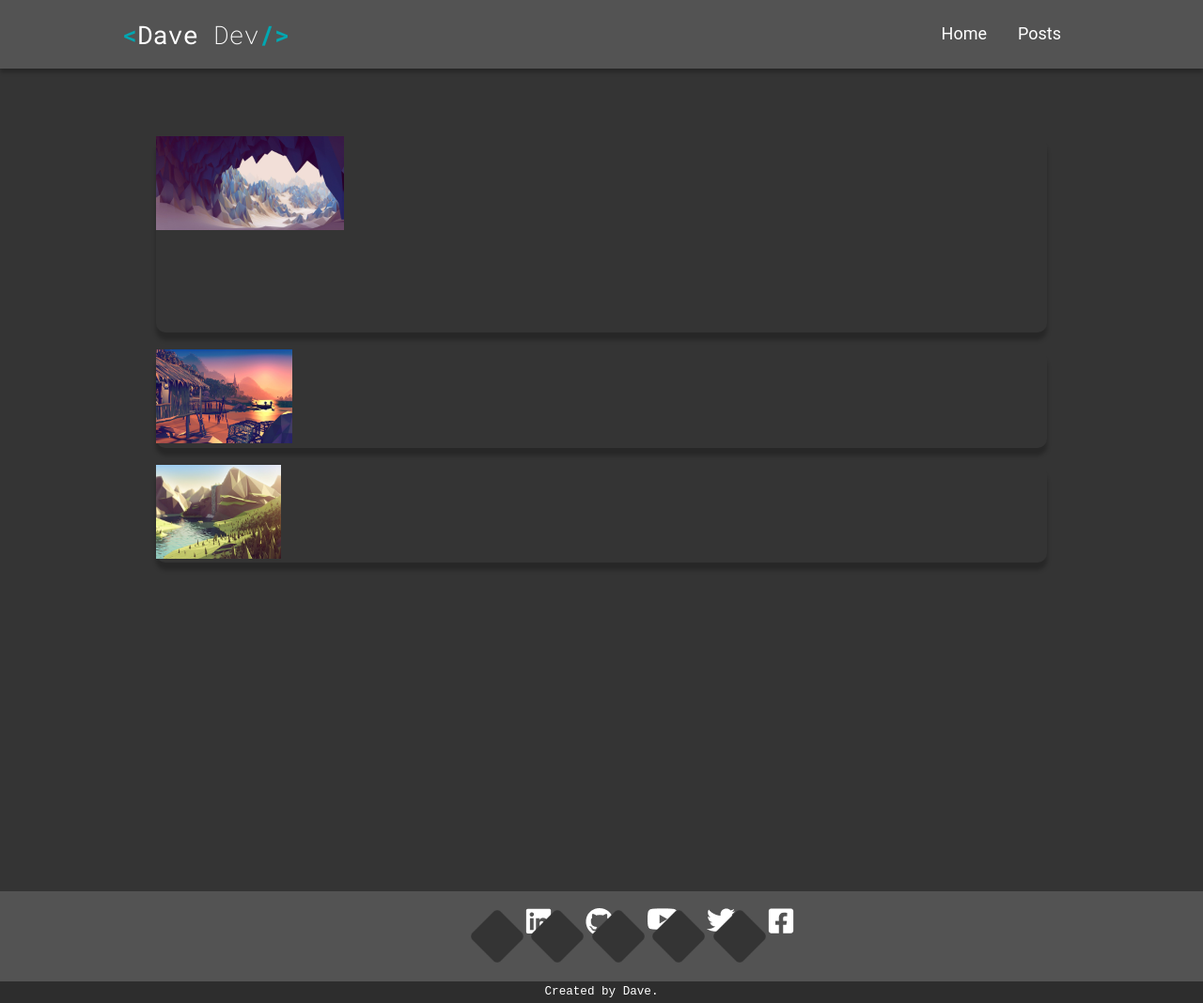
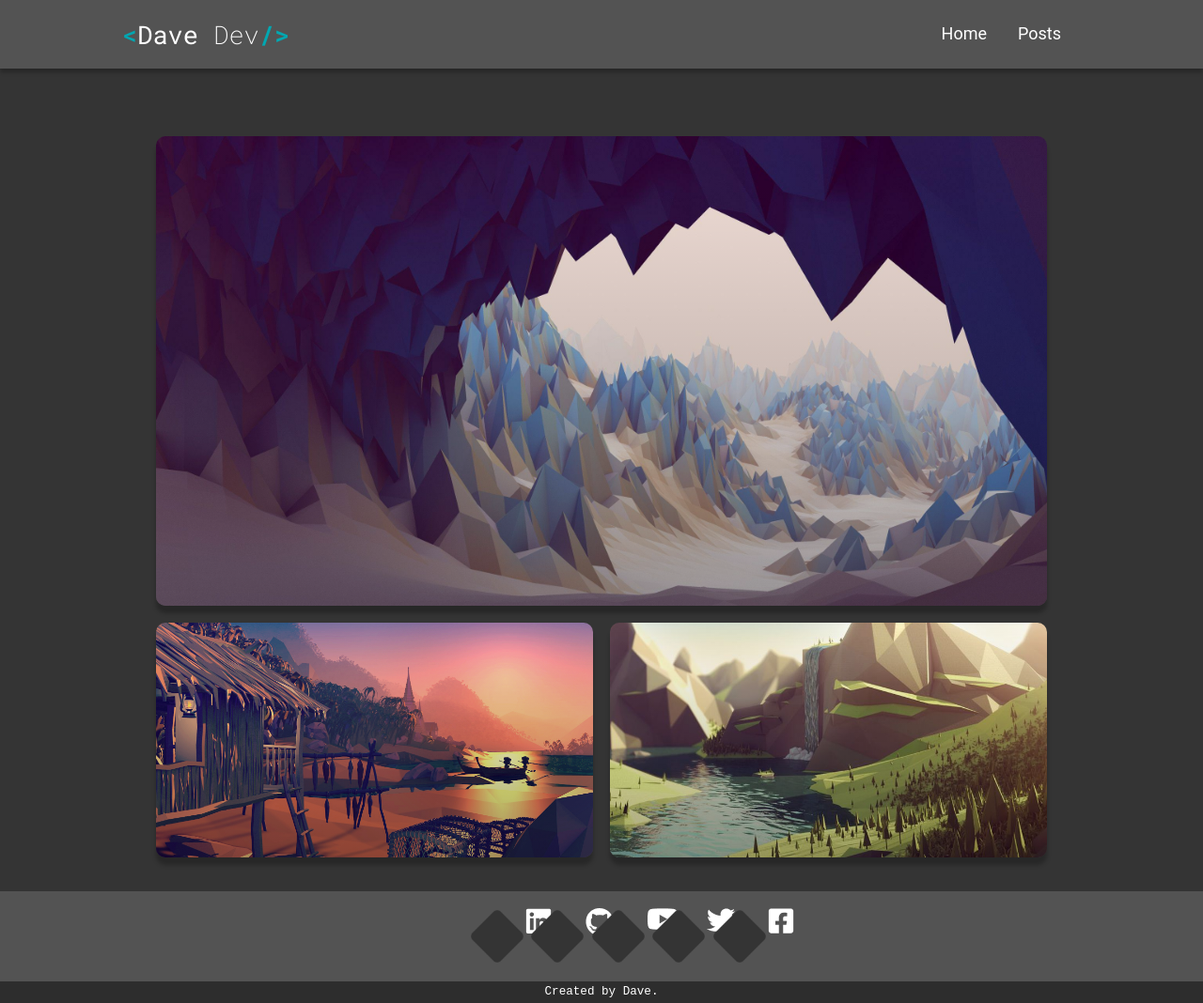
Before and after one commit to Dawid93/SampleJekyllTheme, a Jekyll site: the page built from index.md, in a window 1280 px wide and 1068 px high. Shown: the whole window at 94% size. Built offline with Jekyll 4.4.1, drawn with Linux system fonts in a browser that asks for light colours.

Commit message:
Redesign grid layout

```diff
--- a/_sass/modules/header.scss
+++ b/_sass/modules/header.scss
@@ -1,56 +1,51 @@
 .banner {
-    border-radius: 10px;
     box-shadow: 0 8px 4px $shadow-color;
 
     &__main {
+        max-width: $desktop;
+        grid-area: 1 / 1 / 2 / 3;
+        max-height: 500px;
+        position: relative;
+    }
+
+    &__secondary {
+        grid-row-start: 2;
+        max-height: 250px;
+        position: relative;
     }
 
     &__image {
-        max-width: $desktop;
-        height: 100px;
+        width: 100%;
+        height: 100%;
         object-fit: cover;
-        overflow: hidden;
+    }
+
+    &__overlay {
+        position: absolute;
+        top: 0;
+        width: 100%;
+        height: 100%;
+        background: rgb(0,0,0);
+        background: linear-gradient(360deg, rgba(0,0,0,0.35) 0%, rgba(0,0,0,0.15) 50%, rgba(255,255,255,0) 100%);
+
+        &:hover {
+            background: none;
+        }
+    }
+
+    &--radius {
+        border-radius: 10px;
     }
 }
 
 .header {
     margin: 4rem 2rem 2rem 2rem;
     height: 100%;
-    width: clac(100% - calc(2 * 2rem));
+    // width: clac(100% - calc(2 * 2rem));
     max-width: $desktop;
     display: grid;
-    grid-row-gap: 1rem;
+    row-gap: 1rem;
+    column-gap: 1rem;
     grid-template-rows: 2fr 1fr;
-    grid-template-columns: 1fr;
+    grid-template-columns: repeat(2, 1fr);
 }
-
-.placeholder {
-    background: $secondary-background-color;
-    height: 100%;
-    width: 100%;
-    border-radius: 10px;
-
-    &__main {
-        grid-row-start: 1;
-        grid-row-end: 2;
-        height: 386;
-
-    }
-
-    &__second {
-        height: 190px;
-    }
-
-    &__third {
-    }
-}
-
-.secondary {
-    height: 100%;
-    display: grid;
-    grid-template-columns: repeat(2, 1fr);
-    grid-column-gap: 1rem;
-    grid-row-gap: 1rem;
-    grid-row-start: 2;
-    grid-row-end: 3;
-}
```
